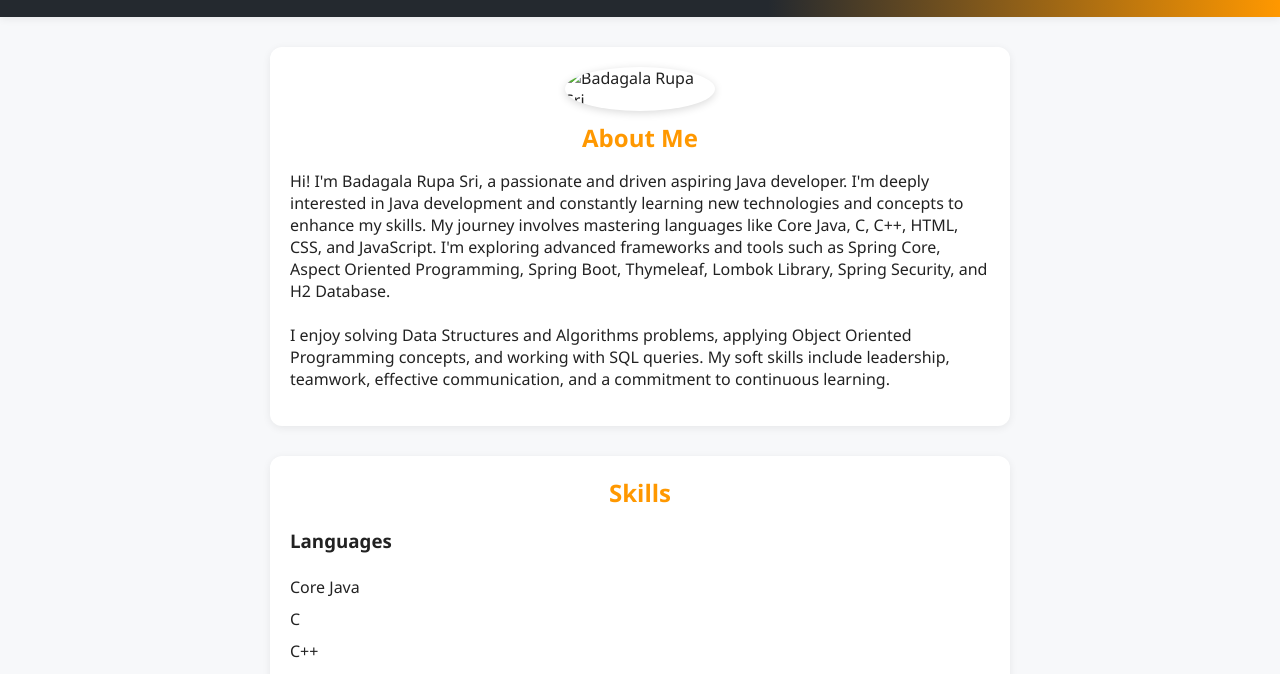
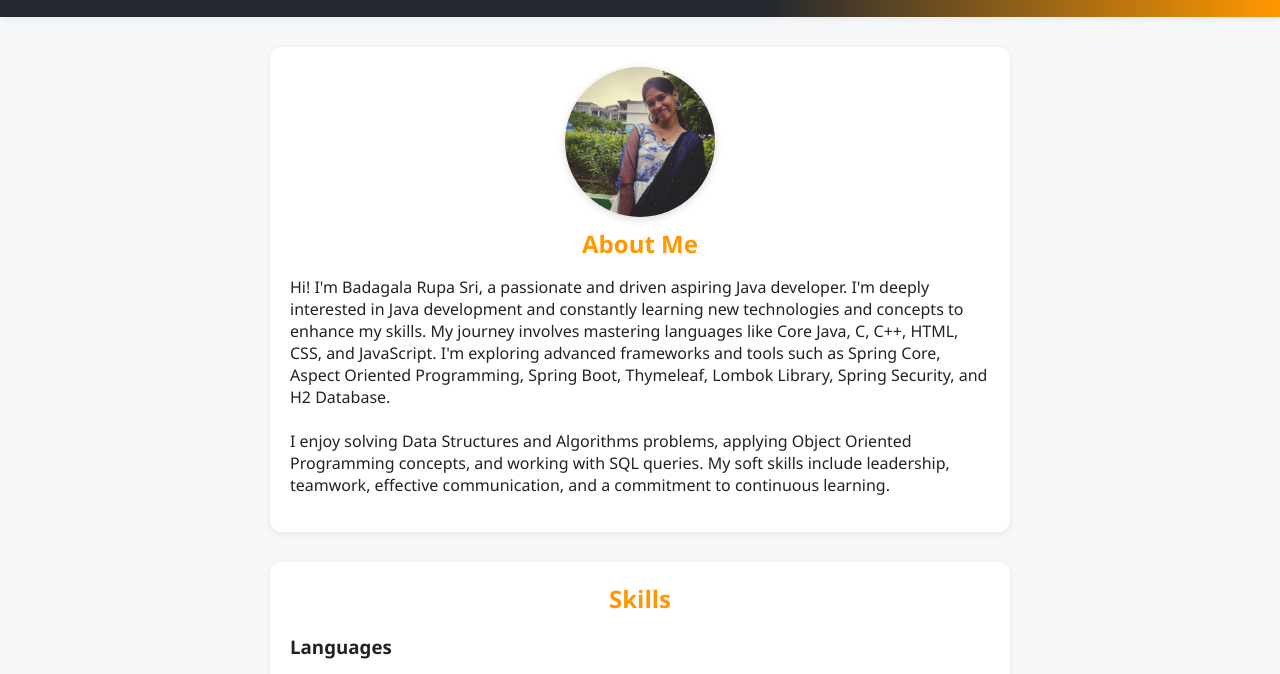
Before and after one commit to Rupasriiiii/portfolio-, a plain HTML site: page index.html in a window 1280 px wide. Shown: the part 93-767 px from the top of the page. Drawn offline with nearby package versions, Linux system fonts and the light colour scheme.

Commit message:
Update index.html

```diff
--- a/index.html
+++ b/index.html
@@ -20,7 +20,7 @@
     </header>
     <section id="about" data-aos="fade-up">
         <!-- Add a profile image named 'profile.jpg' in your repo for this to show -->
-        <img src=""C:\Users\rupas\OneDrive\Desktop\Information\linkedin.jpeg"" alt="Badagala Rupa Sri" width="150" />
+        <img src="profile.jpeg" alt="Badagala Rupa Sri" width="150" />
         <h2>About Me</h2>
         <p>
             Hi! I'm Badagala Rupa Sri, a passionate and driven aspiring Java developer. I'm deeply interested in Java development and constantly learning new technologies and concepts to enhance my skills. My journey involves mastering languages like Core Java, C, C++, HTML, CSS, and JavaScript. I'm exploring advanced frameworks and tools such as Spring Core, Aspect Oriented Programming, Spring Boot, Thymeleaf, Lombok Library, Spring Security, and H2 Database.<br><br>
```
